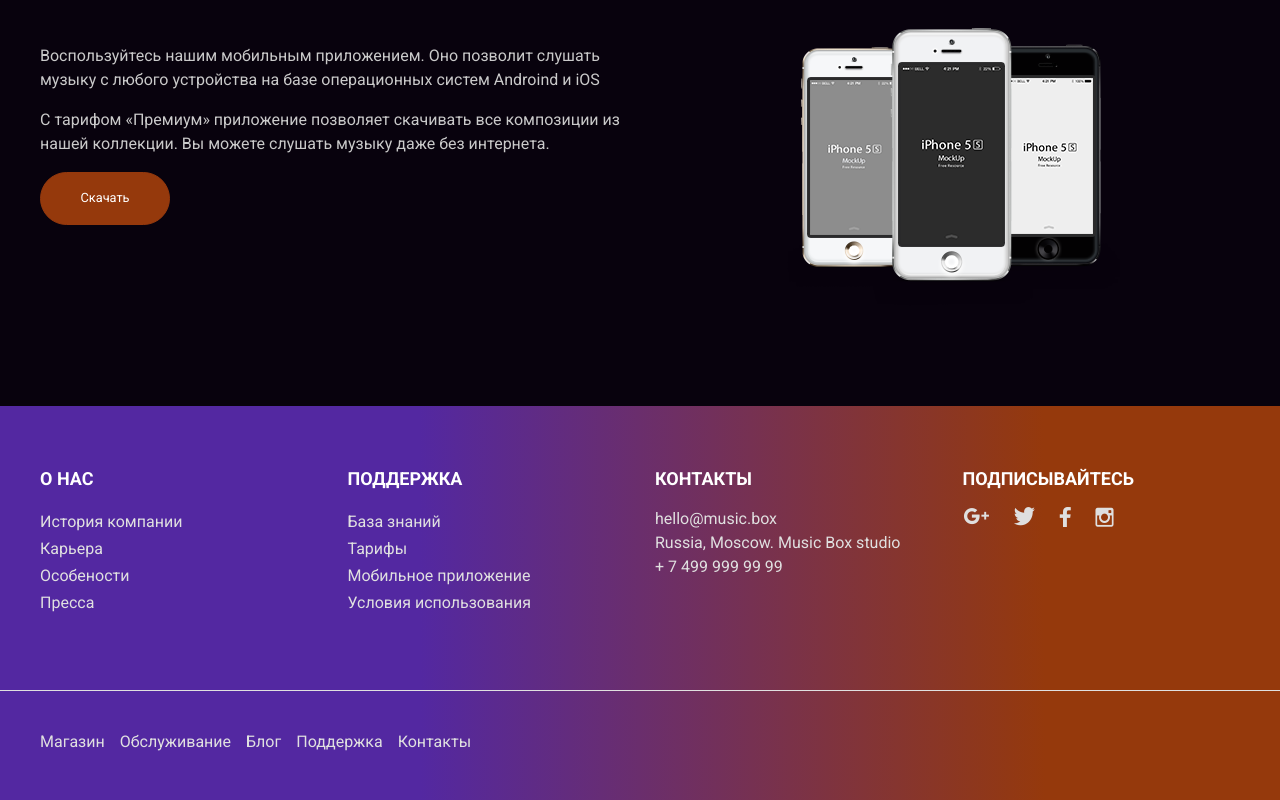
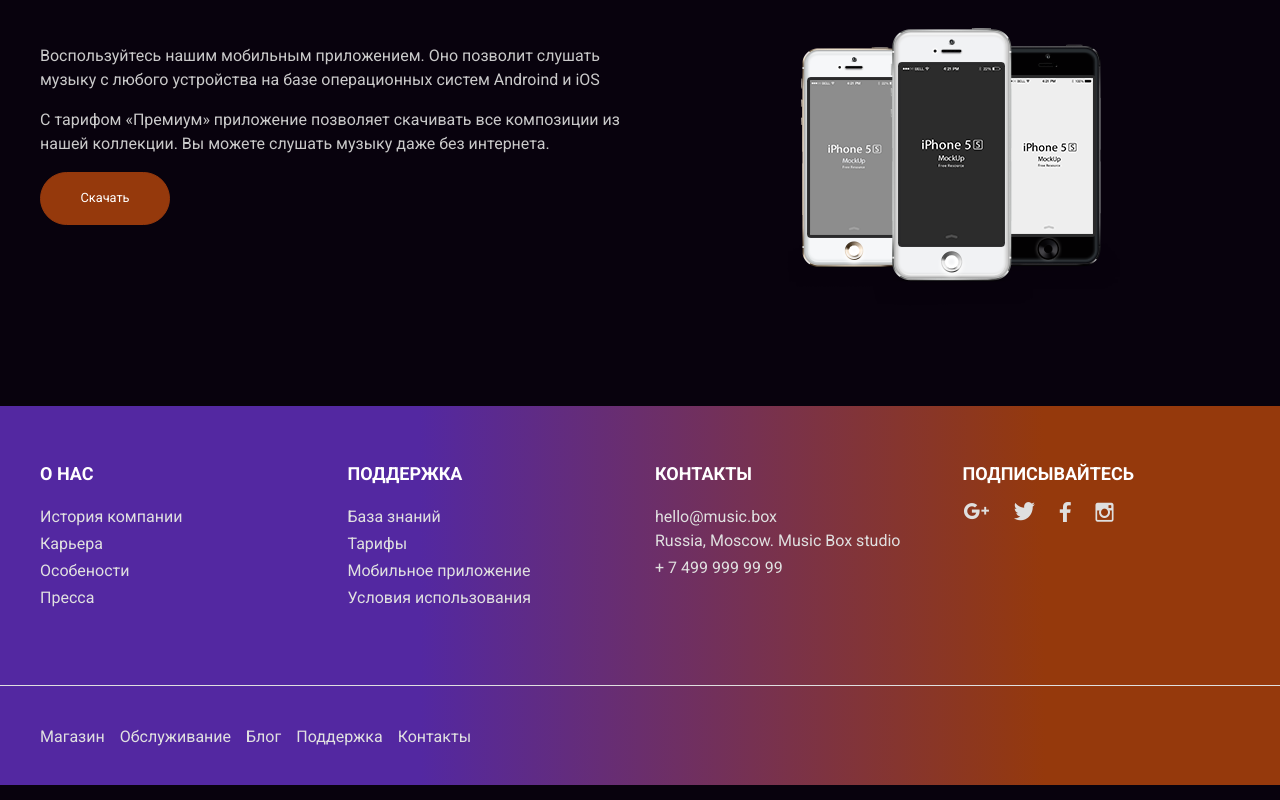
Before and after one commit to VadimFilimonov/layout-designer-project-lvl2, a website: page src/index.html in a window 1280 px wide. Shown: the part 2680-3480 px from the top of the page. Drawn offline with Linux system fonts and the light colour scheme.

Commit message:
Revert "Add correction to footer"
This reverts commit 557d4d1ac066c9342ad207d5ec2a88eef2083853.

```diff
--- a/src/index.html
+++ b/src/index.html
@@ -157,7 +157,7 @@
     </section>
     <footer class="footer">
       <div class="footer__content">
-        <div class="footer__column">
+        <div>
           <h2 class="footer__title">О Нас</h2>
           <ul class="footer__menu">
             <li class="footer__menu-item">
@@ -174,7 +174,7 @@
             </li>
           </ul>
         </div>
-        <div class="footer__column">
+        <div>
           <h2 class="footer__title">Поддержка</h2>
           <ul class="footer__menu">
             <li class="footer__menu-item">
@@ -191,7 +191,7 @@
             </li>
           </ul>
         </div>
-        <div class="footer__column">
+        <div>
           <h2 class="footer__title">Контакты</h2>
           <a class="footer__link" href="mailto:hello@music.box"
             >hello@music.box</a
@@ -199,7 +199,7 @@
           <p class="footer__contact">Russia, Moscow. Music Box studio</p>
           <a class="footer__link" href="tel:74999999999">+ 7 499 999 99 99</a>
         </div>
-        <div class="footer__column">
+        <div>
           <h2 class="footer__title">Подписывайтесь</h2>
           <div class="footer__socials">
             <a class="footer__social" href="#" aria-label="Google">
--- a/src/scss/components/footer.scss
+++ b/src/scss/components/footer.scss
@@ -12,20 +12,11 @@
   gap: 30px;
   max-width: 1200px;
   margin: 0 auto;
-  padding-top: 5px;
-  padding-bottom: 10px;
 
   @include media-phone {
     grid-template-columns: 1fr;
-    padding-right: 20px;
-    padding-left: 20px;
+    padding: 0 20px;
   }
-}
-
-.footer__column {
-  display: flex;
-  flex-direction: column;
-  align-items: flex-start;
 }
 
 .footer__title {
```
Also changed, not shown: src/css/app.css.
